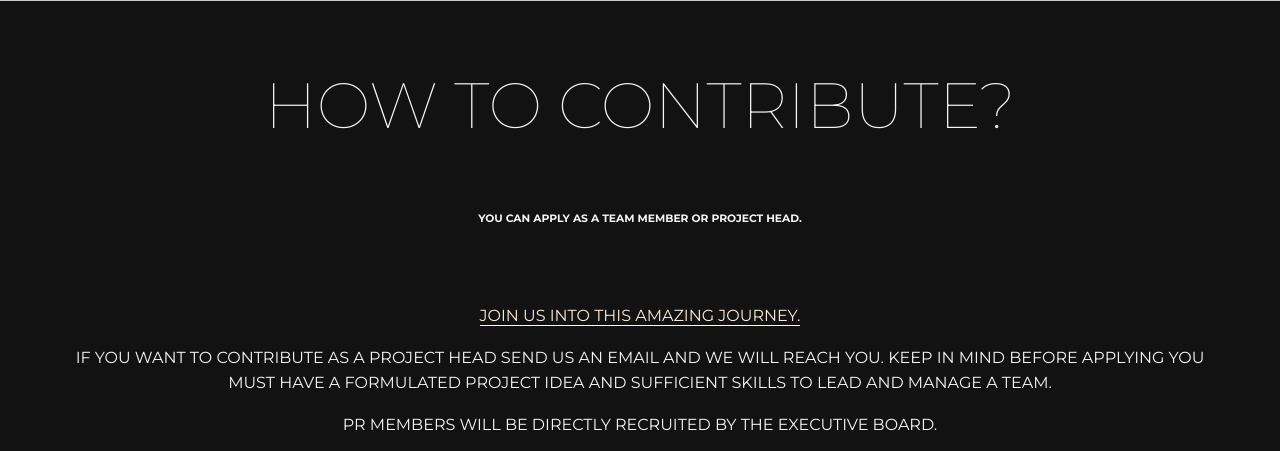
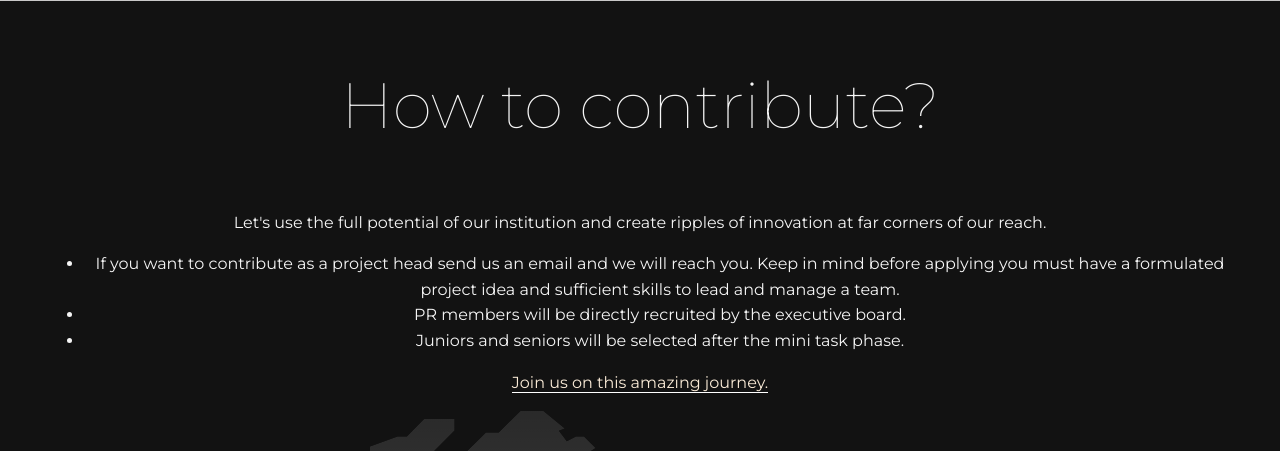
Before and after one commit to avijits01/EnigmaWeb, a PHP site: page /pages/landing.html in a window 1280 px wide. Shown: the part 6049-6500 px from the top of the page. Run offline with PHP 8.4, Linux system fonts and the light colour scheme; some libraries are stand-ins or nearby versions.

Commit message:
Contributions Section HTML ReStructuring

```diff
--- a/css/landing.css
+++ b/css/landing.css
@@ -294,7 +294,7 @@ h1 {
 .contribute-section {
 	font-family: "Montserrat", "Roboto", sans-serif;
 	text-align: center;
-	text-transform: uppercase;
+	/* text-transform: uppercase; */
 }
 
 .contribute-section h1 {
--- a/pages/landing.html
+++ b/pages/landing.html
@@ -288,16 +288,16 @@
 
     <section class="contribute-section max-height">
         <h1>How to contribute?</h1>
-        <h6>You can apply as a team member or project head.</h6>
-        <br>
-        <br>
-        <a href="/apply">Join us into this amazing journey. </a></div>
-        <p class="text-container">If you want to contribute as a project head send us an email and we will reach you. Keep in mind before applying you must have a formulated project idea and sufficient skills to lead and manage a team.</p>
-        <p class="text-container">PR members will be directly recruited by the executive board.</p>
-        <p class="text-container">Juniors and seniors will be selected for executive board after task phase.</p>
-
-        <h5>Lets use the full potential of our institution and create ripples of innovation at far corners of our reach.</h5>
-        <br>
+        <!-- <h6>You can apply as a team member or project head.</h6> -->
+        <p class="text-container">
+            Let's use the full potential of our institution and create ripples of innovation at far corners of our reach.
+            <ul class="text-container">
+                <li>If you want to contribute as a project head send us an email and we will reach you. Keep in mind before applying you must have a formulated project idea and sufficient skills to lead and manage a team.</li>
+                <li>PR members will be directly recruited by the executive board.</li>
+                <li>Juniors and seniors will be selected after the mini task phase.</li>
+            </ul>
+            <a href="/apply">Join us on this amazing journey. </a>
+        </p>
         <div class="Map-section">
             <div class="Map-container">
                 <svg id="Map-svg" viewBox="0 0 670.2 432.4" style="enable-background:new 0 0 670.2 432.4;" xml:space="preserve" version="1.1" xmlns="http://www.w3.org/2000/svg" xmlns:xlink="http://www.w3.org/1999/xlink">
```
